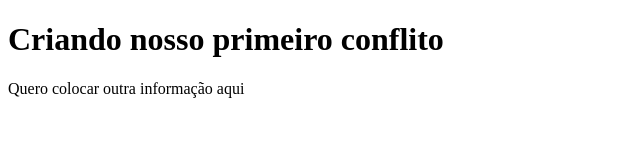
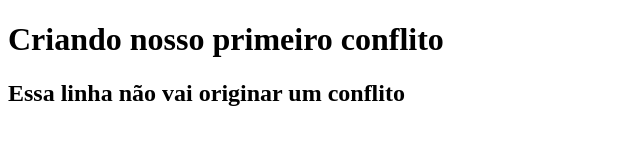
Before and after one commit to gloriateste/meu-repo, a plain HTML site: page index.html in a window 1280 px wide. Shown: the whole page, without its empty margins (0-640 px from the left). Drawn offline with Linux system fonts and the light colour scheme.

Commit message:
adicionando index.html

```diff
--- a/index.html
+++ b/index.html
@@ -7,6 +7,6 @@
 </head>
 <body>
     <h1>Criando nosso primeiro conflito</h1>
-    <p>Quero colocar outra informação aqui</p>
+    <h2>Essa linha não vai originar um conflito</h2>
 </body>
 </html>
```
